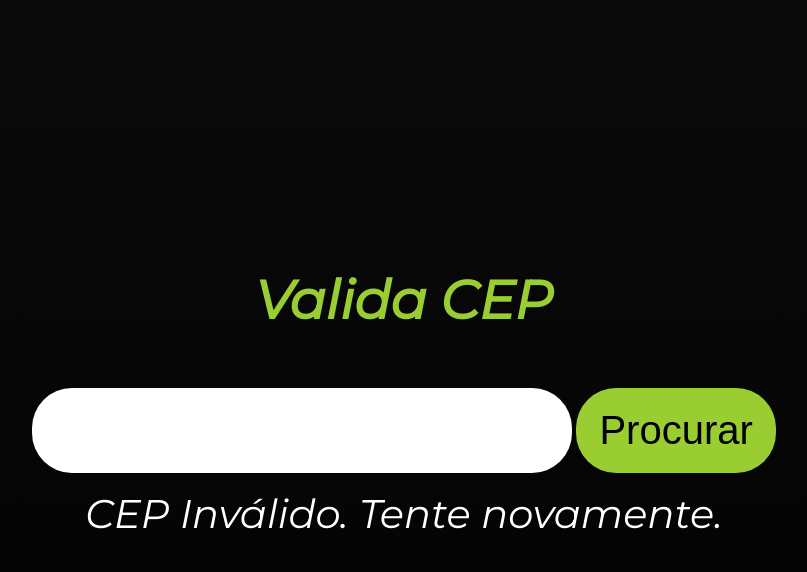
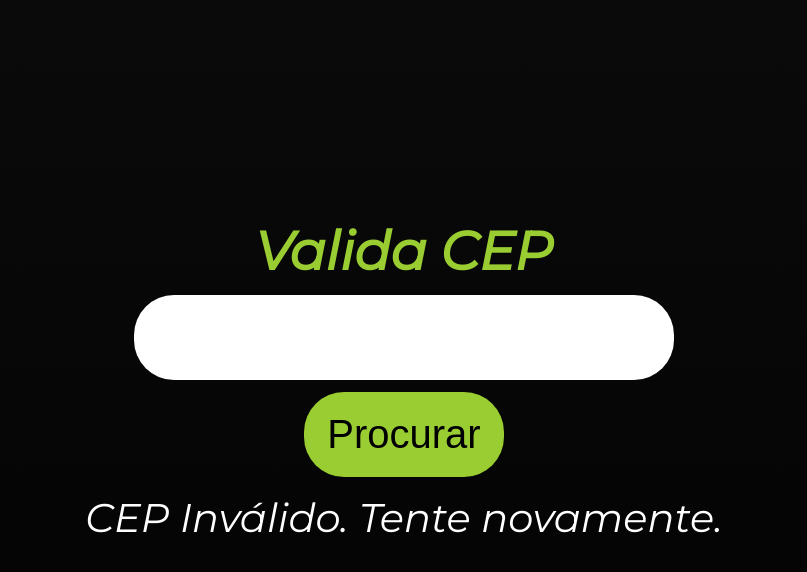
Before and after one commit to JocimarRodrigues/Valida-CEP, a plain HTML site: page index.html in a window 1280 px wide. Both pictures are taken after a click on the input "Procurar". Shown: the whole page, without its empty margins (236-1043 px from the left). Drawn offline with Linux system fonts and the light colour scheme; no server answers.

Commit message:
Projeto Finalizado

```diff
--- a/css/style.css
+++ b/css/style.css
@@ -1,7 +1,6 @@
 body {
 
   display: flex;
-  flex-direction: column;
   justify-content: center;
   align-items: center;
   text-align: center;
@@ -11,11 +10,14 @@ body {
   font-family: "Montserrat", sans-serif;
 }
 
+.principal {
 
+}
 
 .principal h1 {
   font-size: 40pt;
   color: yellowgreen;
+  margin: 0;
 }
 
 .principal input {
--- a/js/main.js
+++ b/js/main.js
@@ -6,7 +6,9 @@ async function validaCep() {
   mensagemErro.innerHTML = "";
   try {
     cep = document.getElementById("cep").value;
-    let consultaCep = await fetch(`https://viacep.com.br/ws/${cep}/json/`);
+    cepConvertido = cep.replace(/\.|-/g, "")
+    console.log(cepConvertido)
+    let consultaCep = await fetch(`https://viacep.com.br/ws/${cepConvertido}/json/`);
     let consultaCepConvertida = await consultaCep.json();
 
     if (consultaCepConvertida.erro) {
```
Also changed, not shown: index.html (+1 -0 lines), 1 other file.
